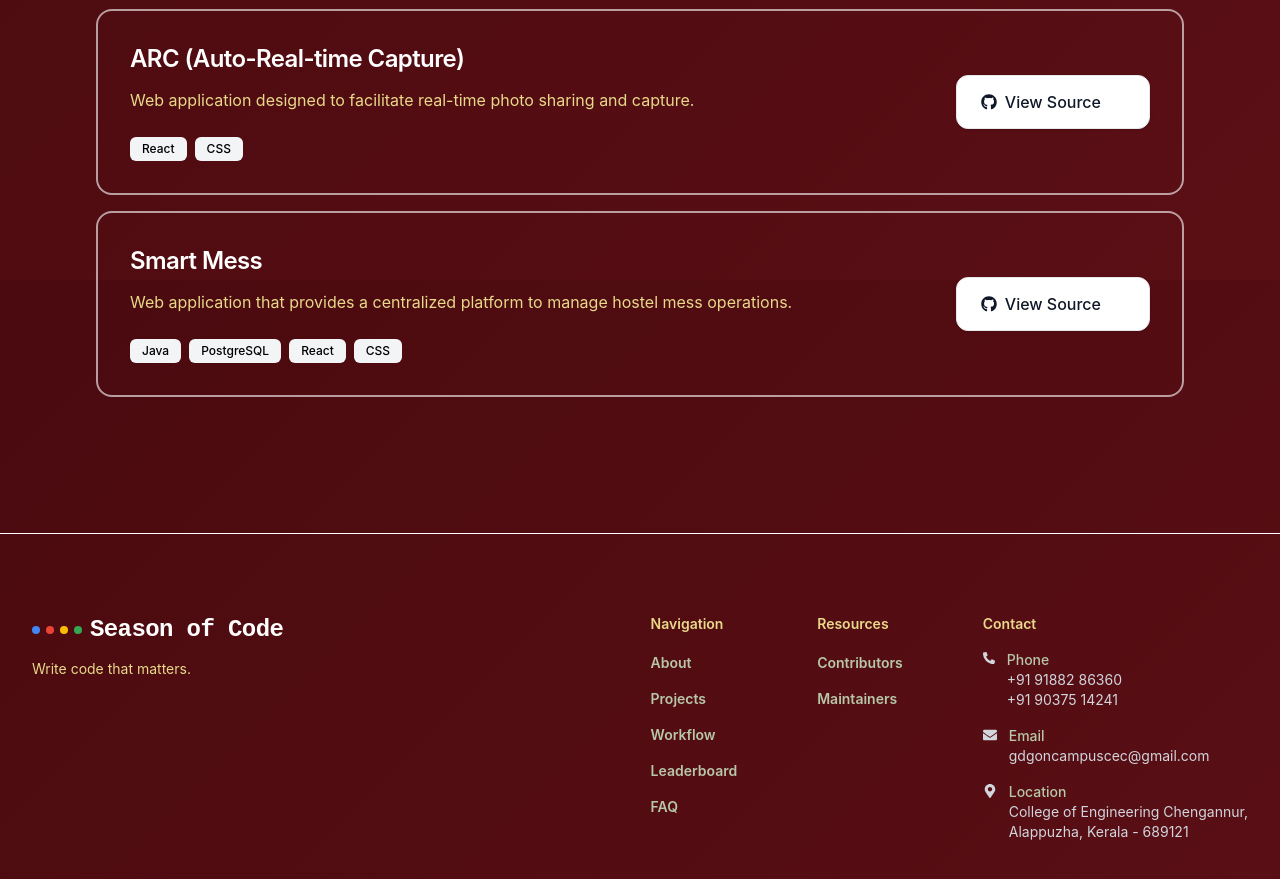
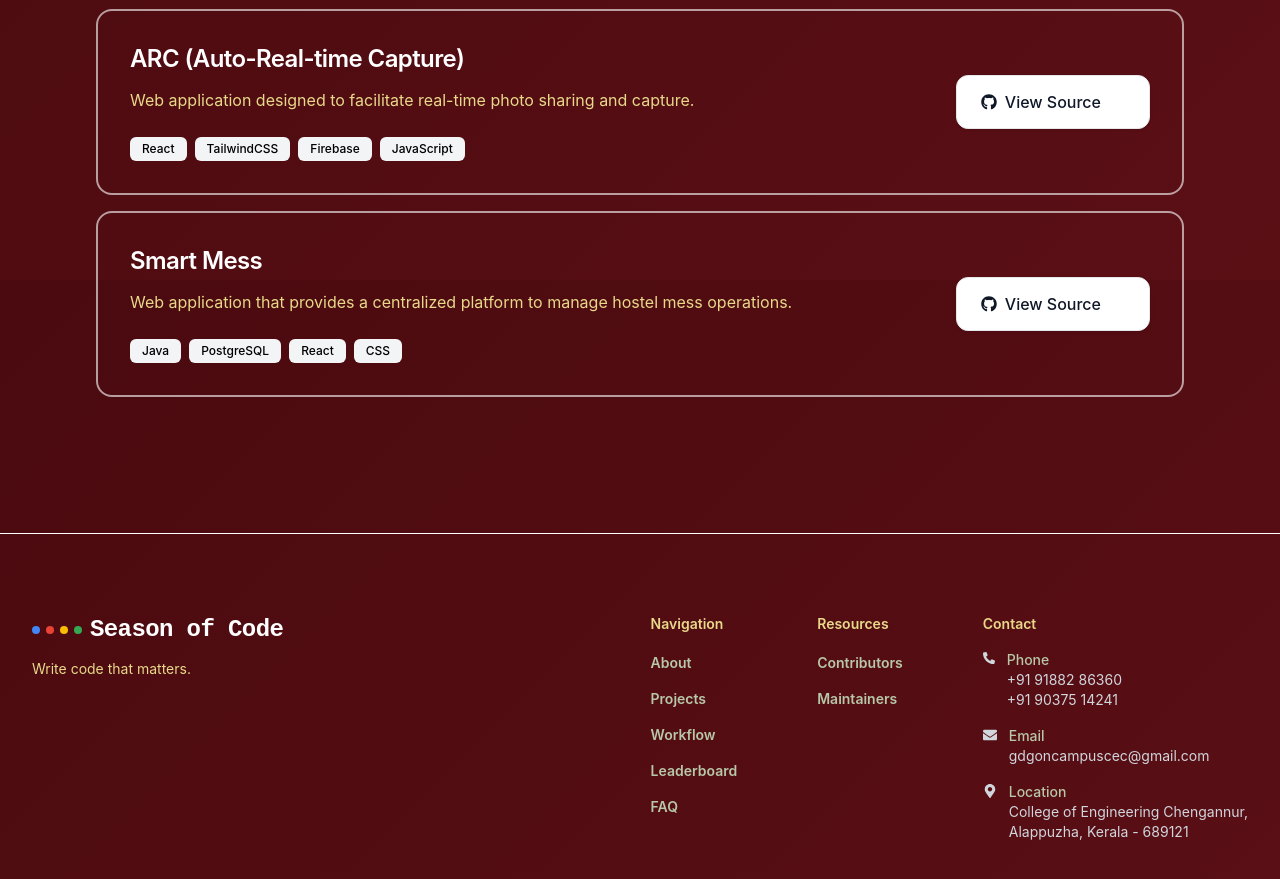
Before and after one commit to Alwin-Saji/GDG-OpenSource, a React (Vite) app: page /projects in a window 1280 px wide. Shown: the part 2120-2999 px from the top of the page. Built offline with nearby package versions, Linux system fonts and the light colour scheme; no server answers; a web font is replaced by a local one.

Commit message:
project update

```diff
--- a/src/pages/Projects.jsx
+++ b/src/pages/Projects.jsx
@@ -78,7 +78,7 @@ const projects = [
     id: 8,
     name: 'ARC (Auto-Real-time Capture)',
     description: 'Web application designed to facilitate real-time photo sharing and capture.',
-    tags: ['React', 'CSS'],
+    tags: ['React','TailwindCSS','Firebase','JavaScript'],
     githubUrl: 'https://github.com/Alwin-Saji/QR',
     stars: 0,
     forks: 0,
```
